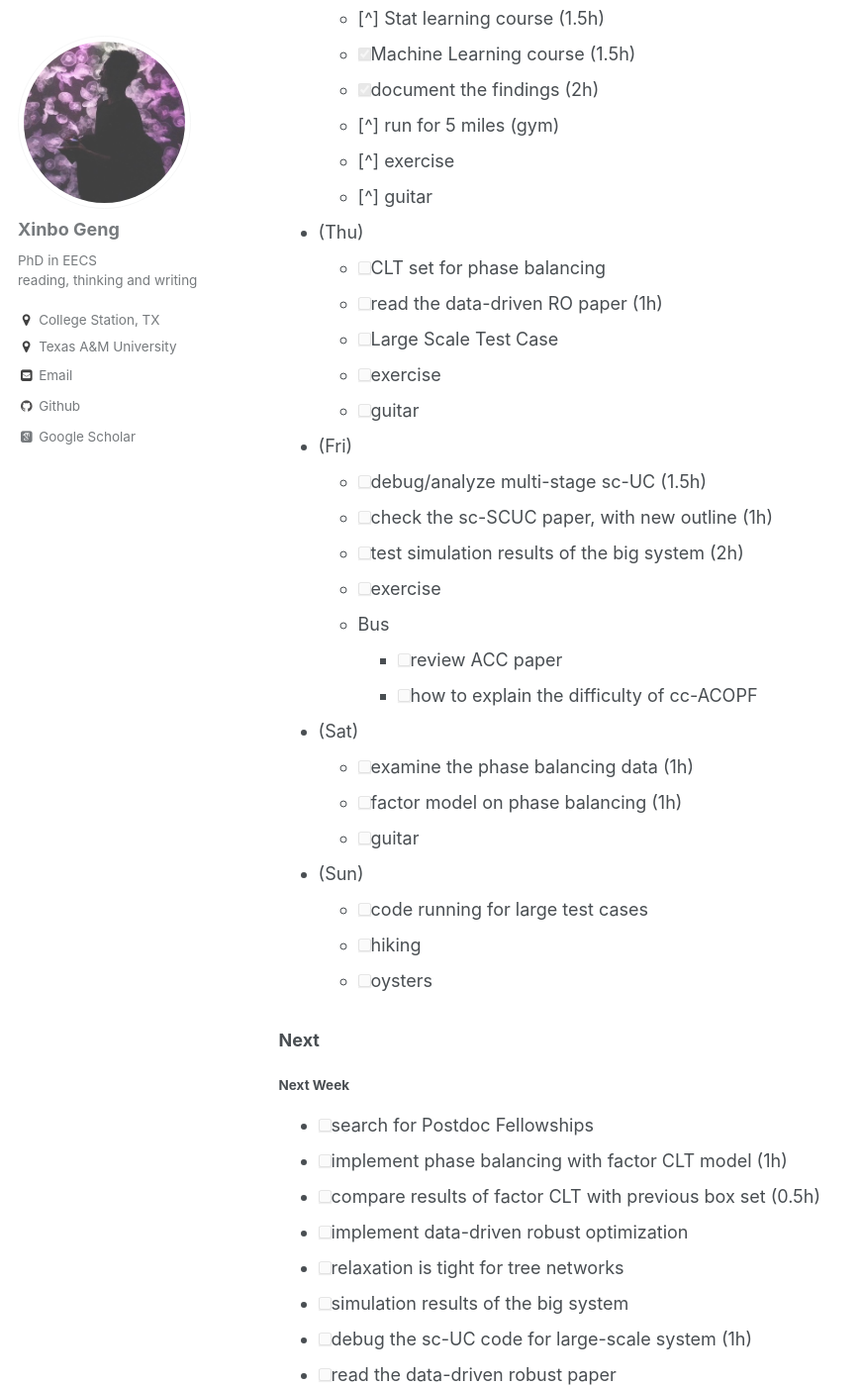
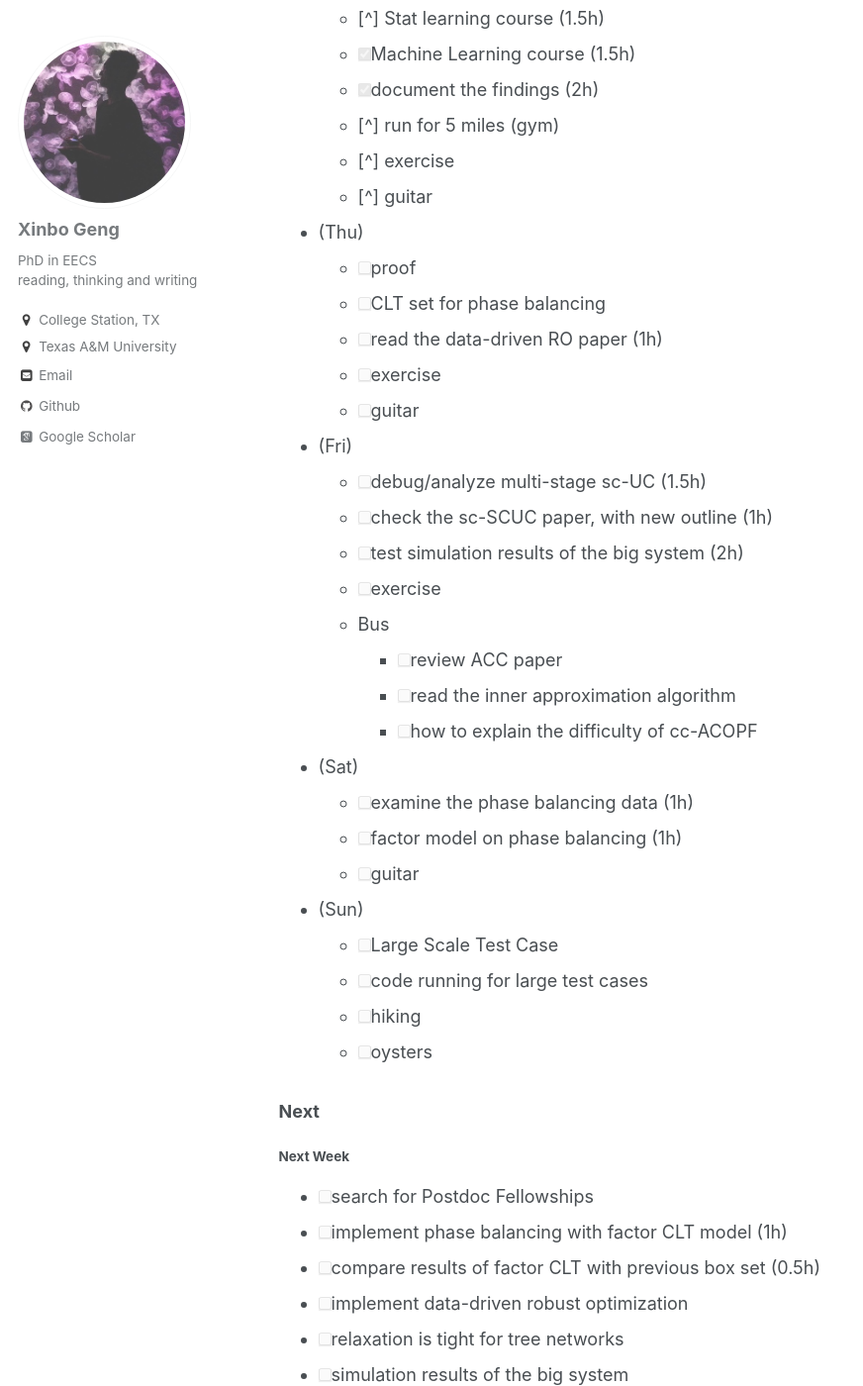
Before and after one commit to xb00dx/xb00dx.github.io, a Jekyll site: the page built from _pages/work-in-progress.md, in a window 1280 px wide and 1400 px high, scrolled down 2535 px. Shown: the whole window at 99% size, without its empty margins (0-872 px from the left). Built offline with Jekyll 4.4.1, drawn with Linux system fonts in a browser that asks for light colours; some web fonts are replaced.

Commit message:
no message

```diff
--- a/_pages/work-in-progress.md
+++ b/_pages/work-in-progress.md
@@ -83,9 +83,9 @@ Case studies
   - [^] exercise
   - [^] guitar
 * (Thu)
+  - [ ] proof
   - [ ] CLT set for phase balancing
   - [ ] read the data-driven RO paper (1h)
-  - [ ] Large Scale Test Case
   - [ ] exercise
   - [ ] guitar
 * (Fri)
@@ -95,12 +95,14 @@ Case studies
   - [ ] exercise
   - Bus
     - [ ] review ACC paper
+    - [ ] read the inner approximation algorithm
     - [ ] how to explain the difficulty of cc-ACOPF
 * (Sat)
   - [ ] examine the phase balancing data (1h)
   - [ ] factor model on phase balancing (1h)
   - [ ] guitar
 * (Sun)
+  - [ ] Large Scale Test Case
   - [ ] code running for large test cases
   - [ ] hiking
   - [ ] oysters
```
